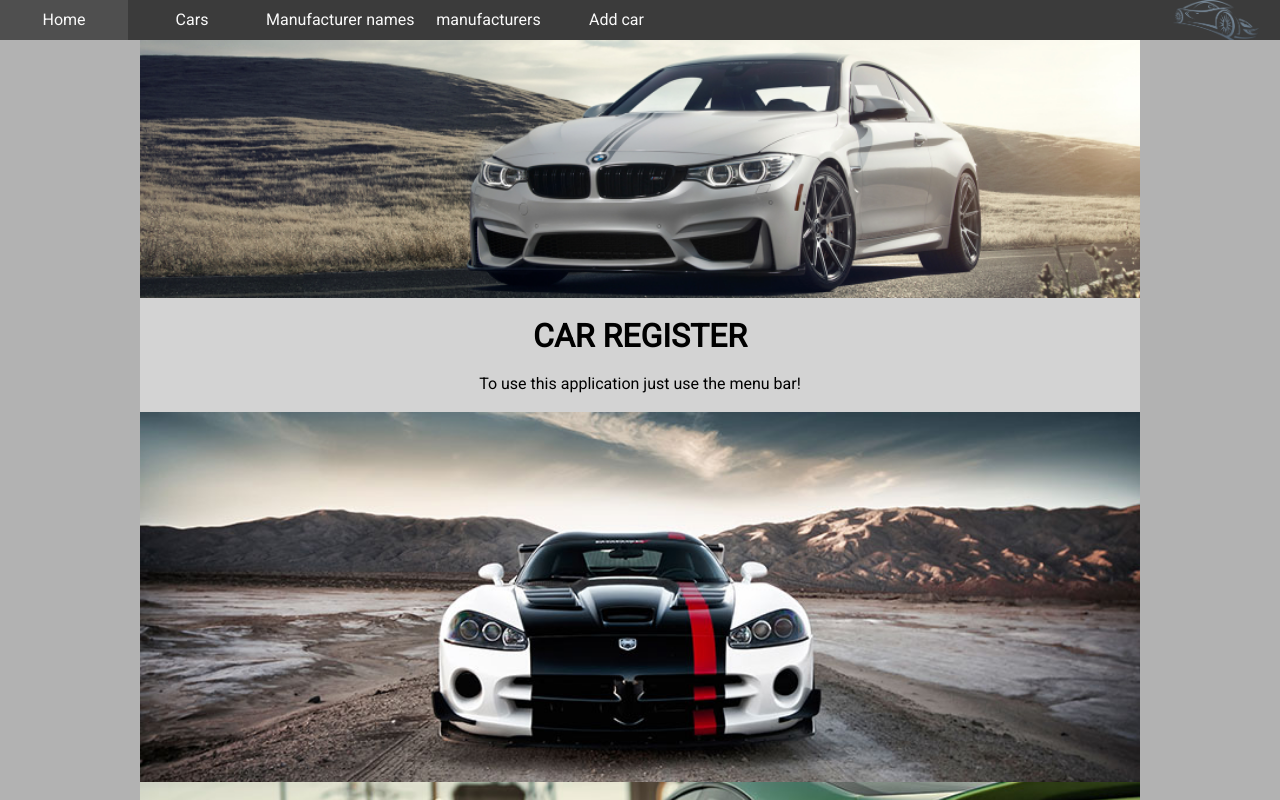
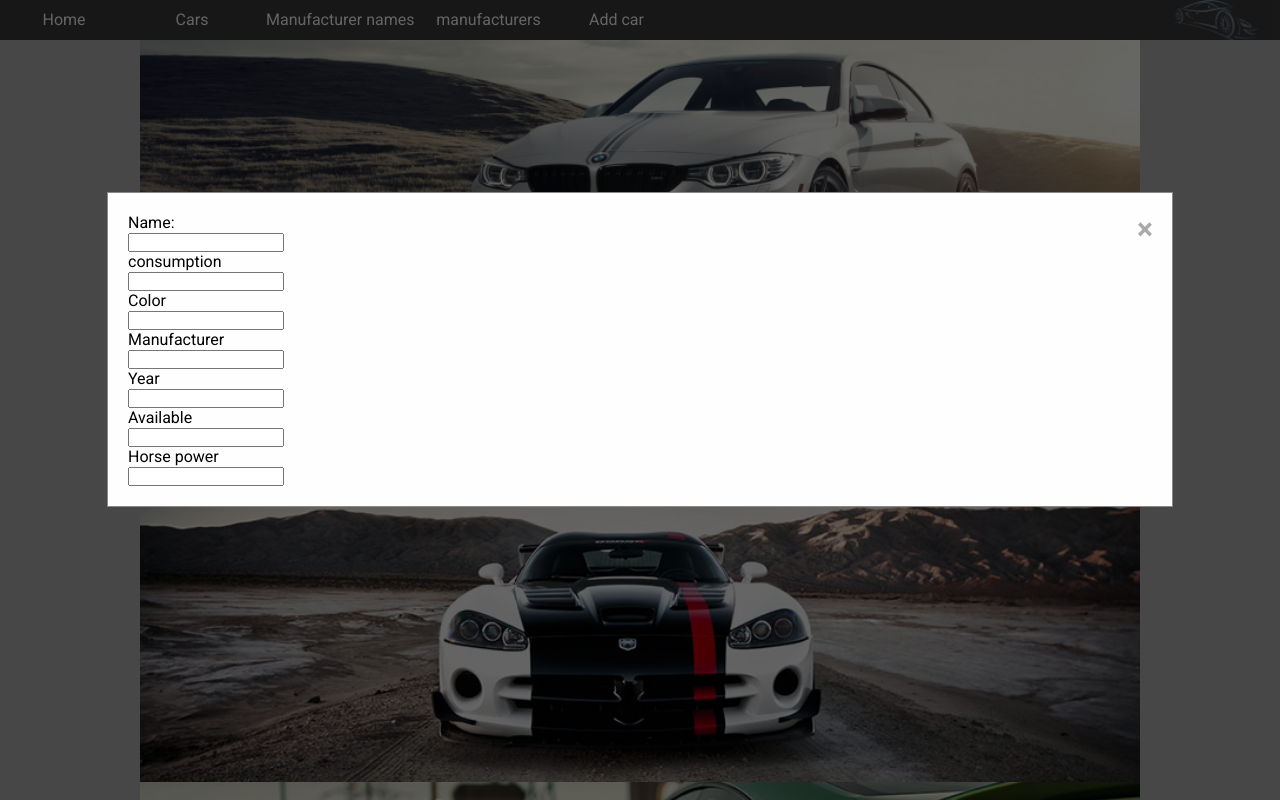
Before and after one commit to laszlolevi/webtech, a website: page student/index.html in a window 1280 px wide. Both pictures are taken after a click on the link "Add car". Shown: the top 800 px of the page. Drawn offline with nearby package versions, Linux system fonts and the light colour scheme.

Commit message:
modal -add car

```diff
--- a/student/css/index.css
+++ b/student/css/index.css
@@ -64,7 +64,7 @@ div#login {
 }
 
 div#main {
-  padding-top: 30px;
+  padding: auto;
   margin: auto;
   width: 90%;
   max-width: 1000px;
@@ -124,3 +124,40 @@ div.listings div.listing-card img {
 }
 
 /*# sourceMappingURL=index.css.map */
+
+.modal {
+  display: none; /* Hidden by default */
+  position: fixed; /* Stay in place */
+  z-index: 1; /* Sit on top */
+  left: 0;
+  top: 0;
+  width: 100%; /* Full width */
+  height: 100%; /* Full height */
+  overflow: auto; /* Enable scroll if needed */
+  background-color: rgb(0,0,0); /* Fallback color */
+  background-color: rgba(0, 0, 0, 0.6); /* Black w/ opacity */
+}
+
+/* Modal Content/Box */
+.modal-content {
+  background-color: #fefefe;
+  margin: 15% auto; /* 15% from the top and centered */
+  padding: 20px;
+  border: 1px solid #888;
+  width: 80%; /* Could be more or less, depending on screen size */
+}
+
+/* The Close Button */
+.close {
+  color: #aaa;
+  float: right;
+  font-size: 28px;
+  font-weight: bold;
+}
+
+.close:hover,
+.close:focus {
+  color: black;
+  text-decoration: none;
+  cursor: pointer;
+}
--- a/student/index.html
+++ b/student/index.html
@@ -9,6 +9,7 @@
     <script src="https://code.jquery.com/jquery-3.4.1.min.js"></script>
     <title>cars</title>
 </head>
+
 
 <body>
     <nav>
@@ -22,42 +23,46 @@
         </ul>
     </nav>
 
+    <!-- The Modal -->
+    <div id="myModal" class="modal">
+        <div class="modal-content">
+            <span class="close">&times;</span>
+            <p>Name:</p>
+            <input>
+            <p>consumption</p>
+            <input>
+            <p>Color</p>
+            <input>
+            <p>Manufacturer</p>
+            <input>
+            <p>Year</p>
+            <input>
+            <p>Available</p>
+            <input>
+            <p>Horse power</p>
+            <input>
+        </div>
+    </div>
+
     <div id="index">
-        <img src="images/cover0.jpg" class="index"/>
+        <img src="images/cover0.jpg" class="index" />
         <br>
         <h1 align="center">CAR REGISTER</h1>
         <br>
         <p align="center">To use this application just use the menu bar!
         </p>
         <br>
-        <img src="images/cover1.jpg" class="index"/>
-        <img src="images/cover2.jpg" class="index"/>
-        <img src="images/cover3.jpg" class="index"/>
-        <img src="images/cover4.jpg" class="index"/>
-        <img src="images/cover5.jpg" class="index"/>
+        <img src="images/cover1.jpg" class="index" />
+        <img src="images/cover2.jpg" class="index" />
+        <img src="images/cover3.jpg" class="index" />
+        <img src="images/cover4.jpg" class="index" />
+        <img src="images/cover5.jpg" class="index" />
     </div>
 
     <div id="main">
 
     </div>
 
-    <div id="contact">Contact</div>
-
-<div id="contactForm">
-
-  <h1>Keep in touch!</h1>
-  <small>I'll get back to you as quickly as possible</small>
-
-  <form action="#">
-    <input placeholder="Name" type="text" required />
-    <input placeholder="Email" type="email" required />
-    <input placeholder="Subject" type="text" required />
-    <textarea placeholder="Comment"></textarea>
-    <input class="formBtn" type="submit" />
-    <input class="formBtn" type="reset" />
-  </form>
-</div>
-
     <script src="js/index.js"></script>
 
 </body>
--- a/student/js/index.js
+++ b/student/js/index.js
@@ -30,24 +30,6 @@ $("#home").click(function () {
     }
   });
 });
-
-$(function() {
-  // contact form animations
-  $('#addcar').click(function() {
-    $('#contactForm').fadeToggle();
-  })
-  $(document).mouseup(function (e) {
-    var container = $("#contactForm");
-
-    if (!container.is(e.target) // if the target of the click isn't the container...
-        && container.has(e.target).length === 0) // ... nor a descendant of the container
-    {
-        container.fadeOut();
-    }
-  });
-
-});
-
 
 $("#cars").click(function () {
   $("#index").hide();
@@ -113,3 +95,29 @@ function manufacturer_details(manufacturer) {
 function cp() {
   return document.createElement("p");
 }
+
+// Get the modal
+var modal = document.getElementById("myModal");
+
+// Get the button that opens the modal
+var btn = document.getElementById("addcar");
+
+// Get the <span> element that closes the modal
+var span = document.getElementsByClassName("close")[0];
+
+// When the user clicks the button, open the modal
+btn.onclick = function() {
+  modal.style.display = "block";
+}
+
+// When the user clicks on <span> (x), close the modal
+span.onclick = function() {
+  modal.style.display = "none";
+}
+
+// When the user clicks anywhere outside of the modal, close it
+window.onclick = function(event) {
+  if (event.target == modal) {
+    modal.style.display = "none";
+  }
+}
```
